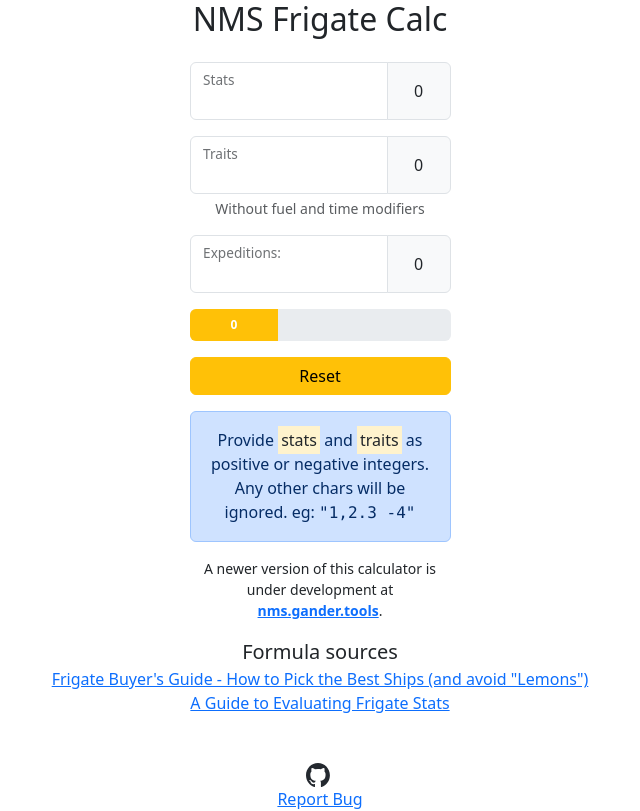
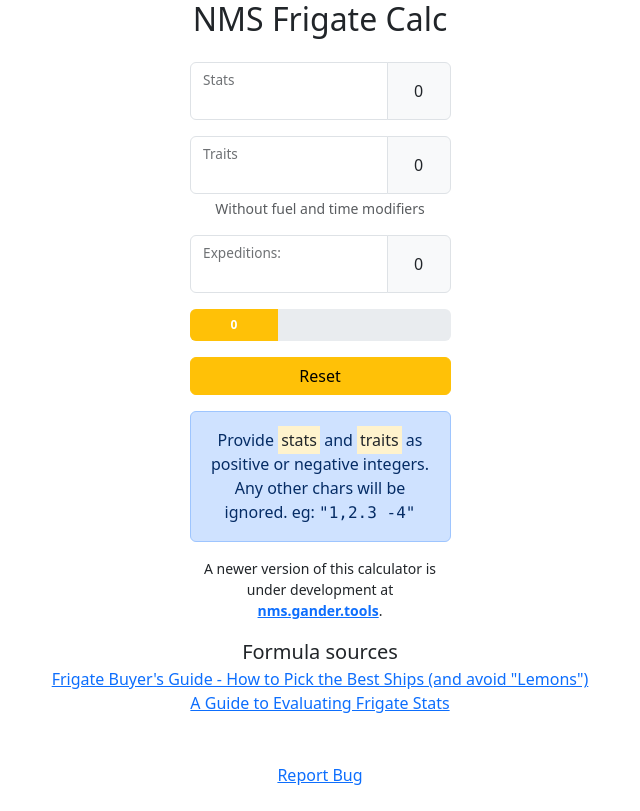
Before and after one commit to gander/nms-frigate-calc, a Vue app: page / in a window 1280 px wide. Shown: the whole page, without its empty margins (320-960 px from the left). Built offline with nearby package versions, Linux system fonts and the light colour scheme.

Commit message:
fix: csp svg

```diff
--- a/src/App.vue
+++ b/src/App.vue
@@ -181,7 +181,6 @@ watch(validStat, (value) => {
     <div class="row">
       <div class="col text-center mt-5">
         <a href="https://github.com/gander/nms-frigate-calc/issues" target="_blank" class=" d-flex flex-column align-items-center" data-umami-event="github" data-tianji-event="github">
-          <img src="../assets/github.svg" alt="GitHub" width="24" height="24" class="d-inline-block align-text-top me-1"/>
           Report Bug
         </a>
       </div>
```
